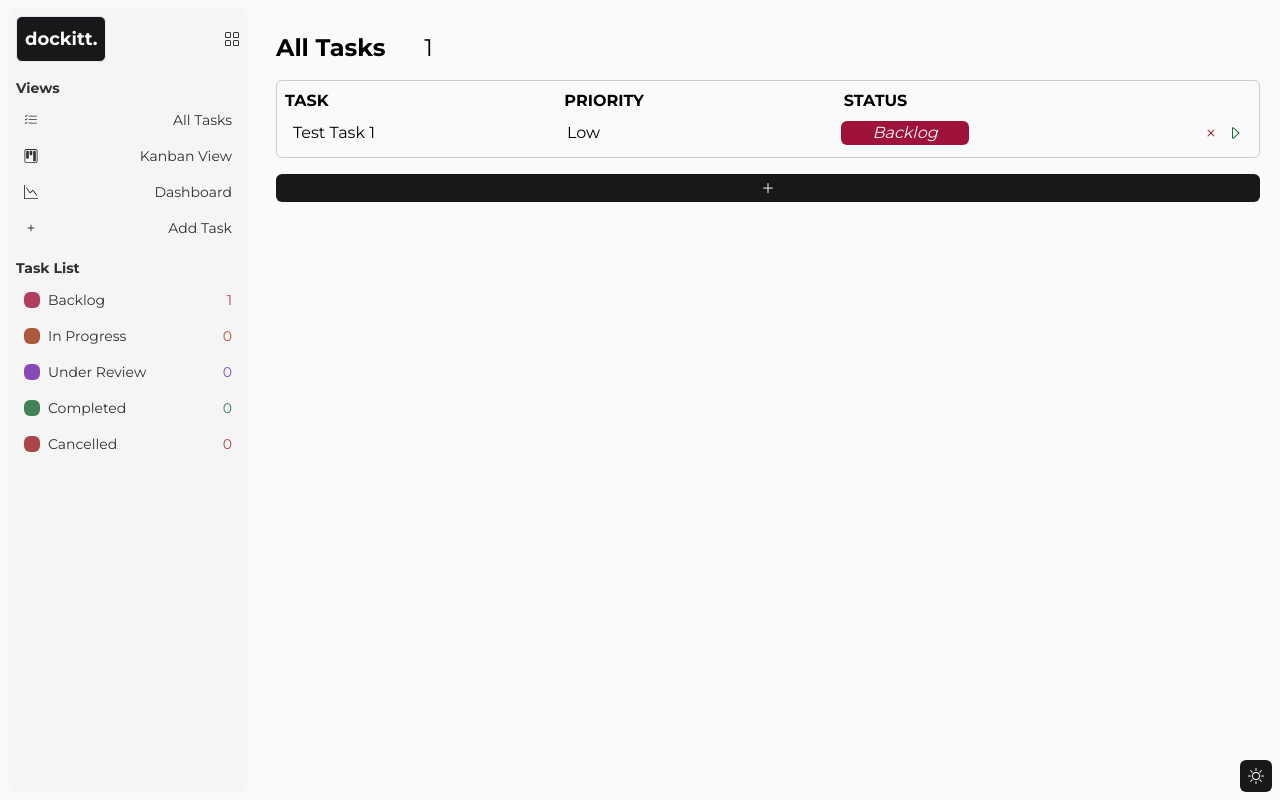
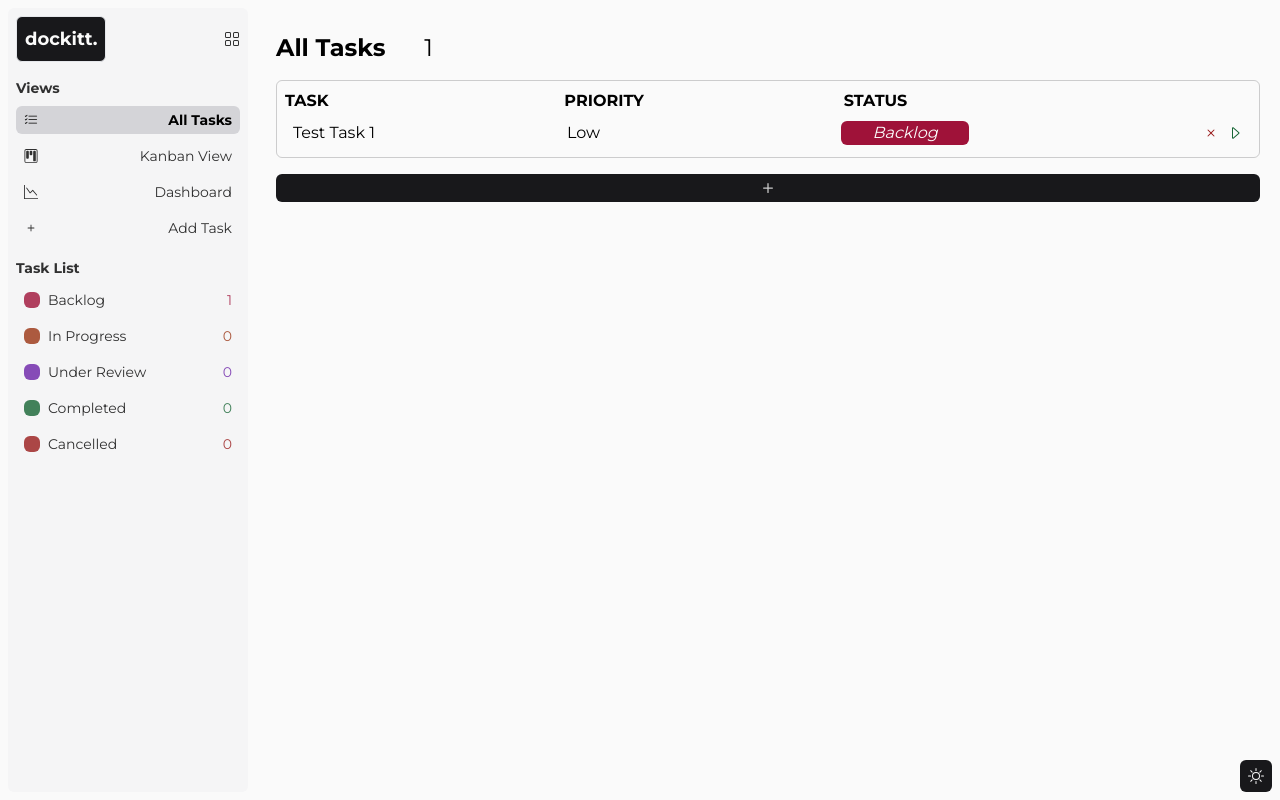
Before and after one commit to williamalowe/next-dockitt, a Next.js app: page / in a window 1280 px wide. Built offline with nearby package versions, Linux system fonts and the light colour scheme.

Commit message:
add active link styling for sidebar component

```diff
--- a/src/components/sidebar.tsx
+++ b/src/components/sidebar.tsx
@@ -8,9 +8,11 @@ import {
   BsPlus,
 } from "react-icons/bs";
 import { useTask } from "@/context/task-context";
+import { usePathname } from "next/navigation";
 
 export default function Sidebar() {
   const { tasks } = useTask();
+  const pathname = usePathname();
   const listLinks = [
     {
       href: "/",
@@ -93,8 +95,8 @@ export default function Sidebar() {
           {listLinks.map((link) => (
             <li
               key={link.href}
-              className="px-2 py-1 opacity-80 text-sm rounded-md hover:bg-zinc-300
-              dark:hover:bg-zinc-900 transition"
+              className={`${pathname === link.href ? "opacity-100 font-bold bg-zinc-300 dark:bg-zinc-900" : "opacity-80"} px-2 py-1 text-sm rounded-md hover:bg-zinc-300
+              dark:hover:bg-zinc-900 transition`}
             >
               <Link
                 href={link.href}
@@ -112,8 +114,8 @@ export default function Sidebar() {
           {taskLists.map((link) => (
             <li
               key={link.href}
-              className="px-2 py-1 opacity-80 text-sm rounded-md hover:bg-zinc-300 dark:hover:bg-zinc-900
-              transition"
+              className={`${pathname === link.href ? "opacity-100 font-bold bg-zinc-300 dark:bg-zinc-900" : "opacity-80"} px-2 py-1 opacity-80 text-sm rounded-md hover:bg-zinc-300 dark:hover:bg-zinc-900
+              transition`}
             >
               <Link href={link.href} className="flex items-center gap-x-2">
                 <div className={`${link.color} h-4 w-4 rounded-md`}></div>{" "}
```
